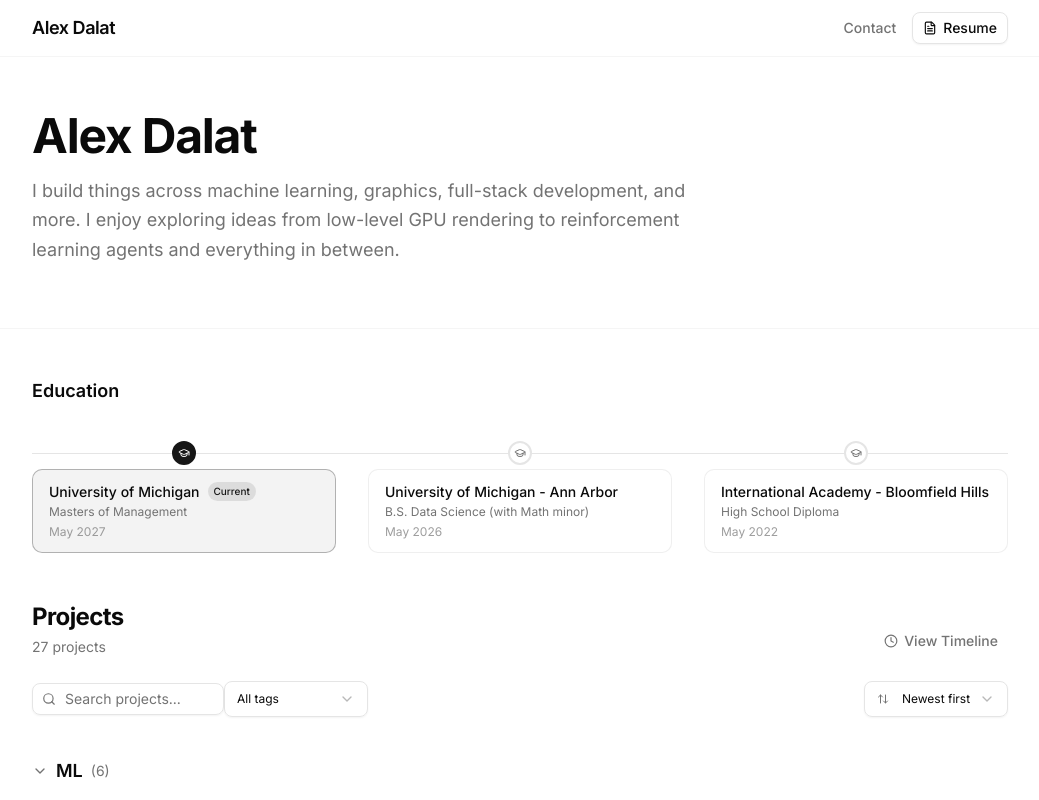
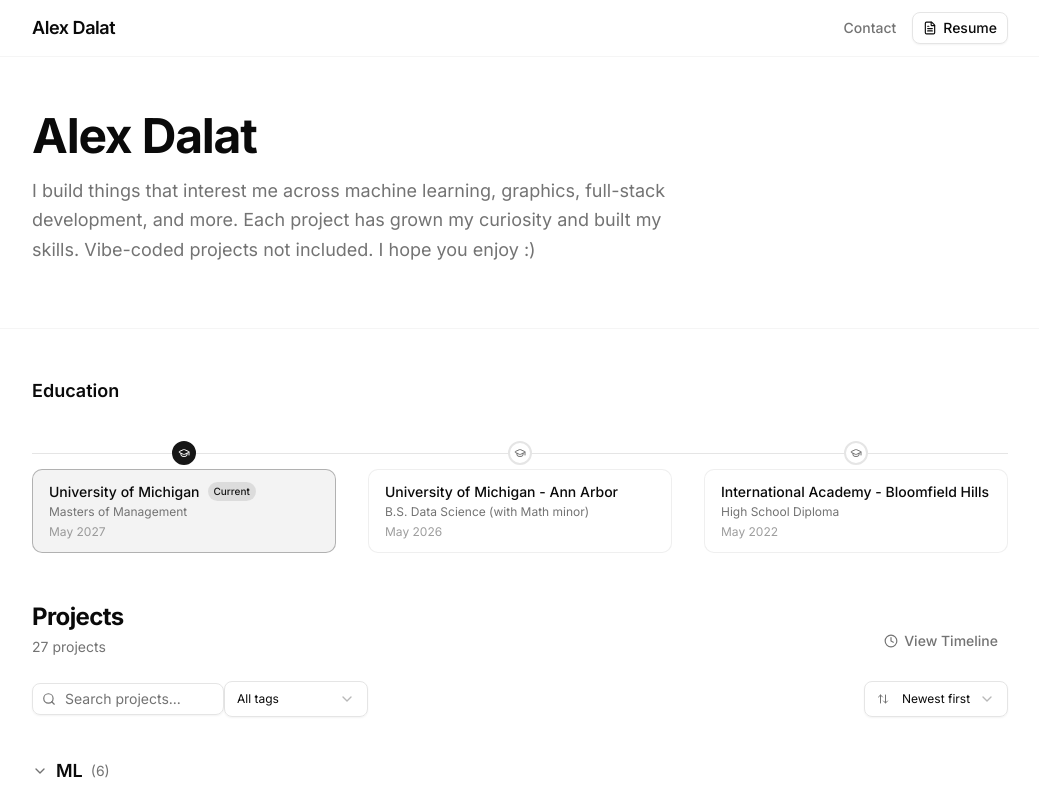
Before and after one commit to alexdalat/portfolio, a Next.js app: page / in a window 1280 px wide. Shown: the top 800 px of the page, without its empty margins (120-1159 px from the left). Built offline with nearby package versions, Linux system fonts and the light colour scheme; grey boxes are pictures that could not be loaded.

Commit message:
style: change description and touch-up padding

```diff
--- a/src/app/layout.tsx
+++ b/src/app/layout.tsx
@@ -10,7 +10,7 @@
 export const metadata: Metadata = {
   title: "Alex Dalat — Portfolio",
   description:
-    "Portfolio of Alex Dalat — machine learning, graphics, full-stack, and more.",
+    "Portfolio of Alex Dalat - machine learning, graphics, full-stack, and more.",
 };
 
 export default function RootLayout({
--- a/src/components/contact-form.tsx
+++ b/src/components/contact-form.tsx
@@ -34,7 +34,7 @@
   }
 
   return (
-    <section id="contact" className="border-t border-border/40 py-20">
+    <section id="contact" className="border-t border-border/40 py-15">
       <div className="mx-auto max-w-5xl px-6">
         <div
           className="mx-auto max-w-md"
--- a/src/components/hero.tsx
+++ b/src/components/hero.tsx
@@ -9,10 +9,9 @@
             Alex Dalat
           </h1>
           <p className="mt-4 max-w-2xl text-lg leading-relaxed text-muted-foreground">
-            I build things across machine learning, graphics, full-stack
-            development, and more. I enjoy exploring ideas from low-level GPU
-            rendering to reinforcement learning agents and everything in
-            between.
+            I build things that interest me across machine learning, graphics, full-stack
+            development, and more. Each project has grown my curiosity and built my skills. Vibe-coded
+            projects not included. I hope you enjoy :)
           </p>
         </div>
       </div>
--- a/src/components/portfolio.tsx
+++ b/src/components/portfolio.tsx
@@ -108,7 +108,7 @@
       <JourneySection />
 
       {/* Projects */}
-      <section className="pb-16">
+      <section className="pb-10">
         <div className="mx-auto max-w-5xl px-6">
           <div className="mb-6 flex items-end justify-between">
             <div>
@@ -177,15 +177,6 @@
       </section>
 
       <ContactForm />
-
-      {/* Footer */}
-      <footer className="border-t border-border/40 py-8">
-        <div className="mx-auto max-w-5xl px-6 text-center">
-          <p className="text-xs text-muted-foreground">
-            &copy; {new Date().getFullYear()} Alex Dalat
-          </p>
-        </div>
-      </footer>
     </div>
   );
 }
```
